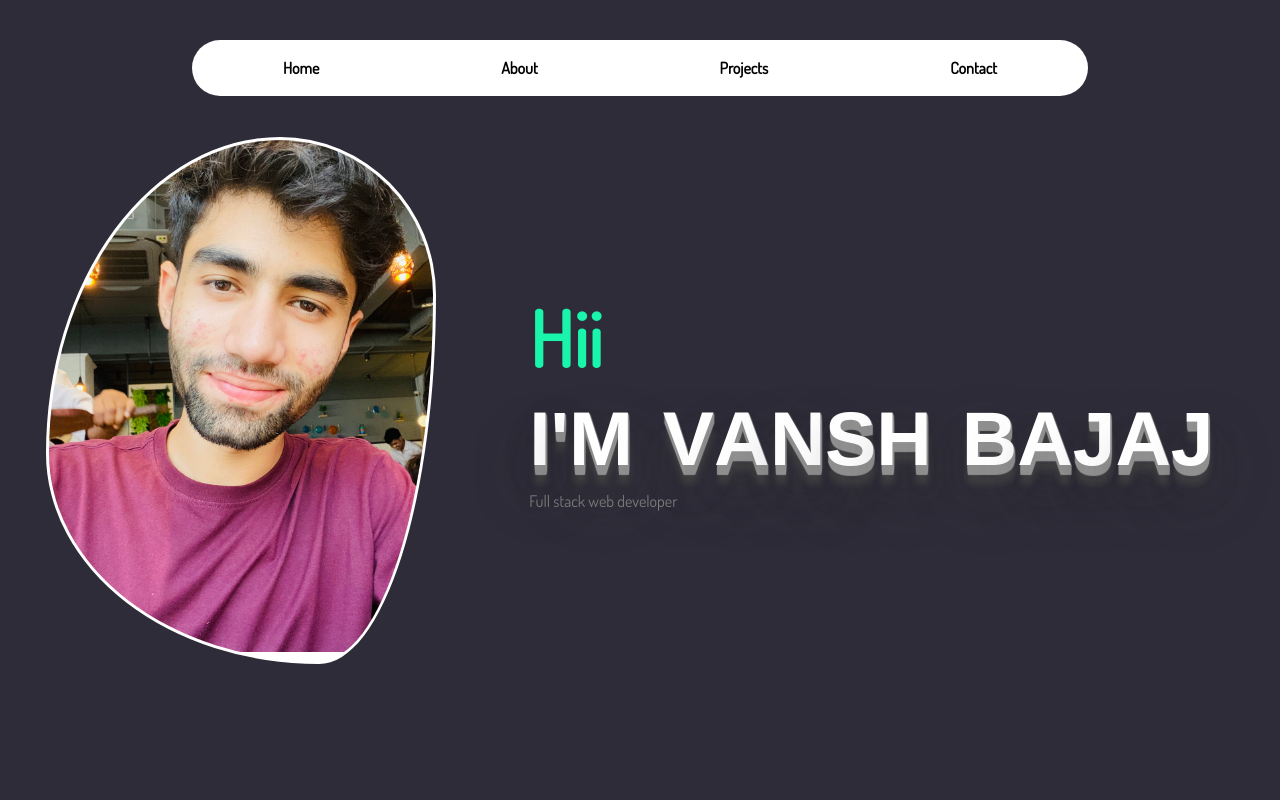
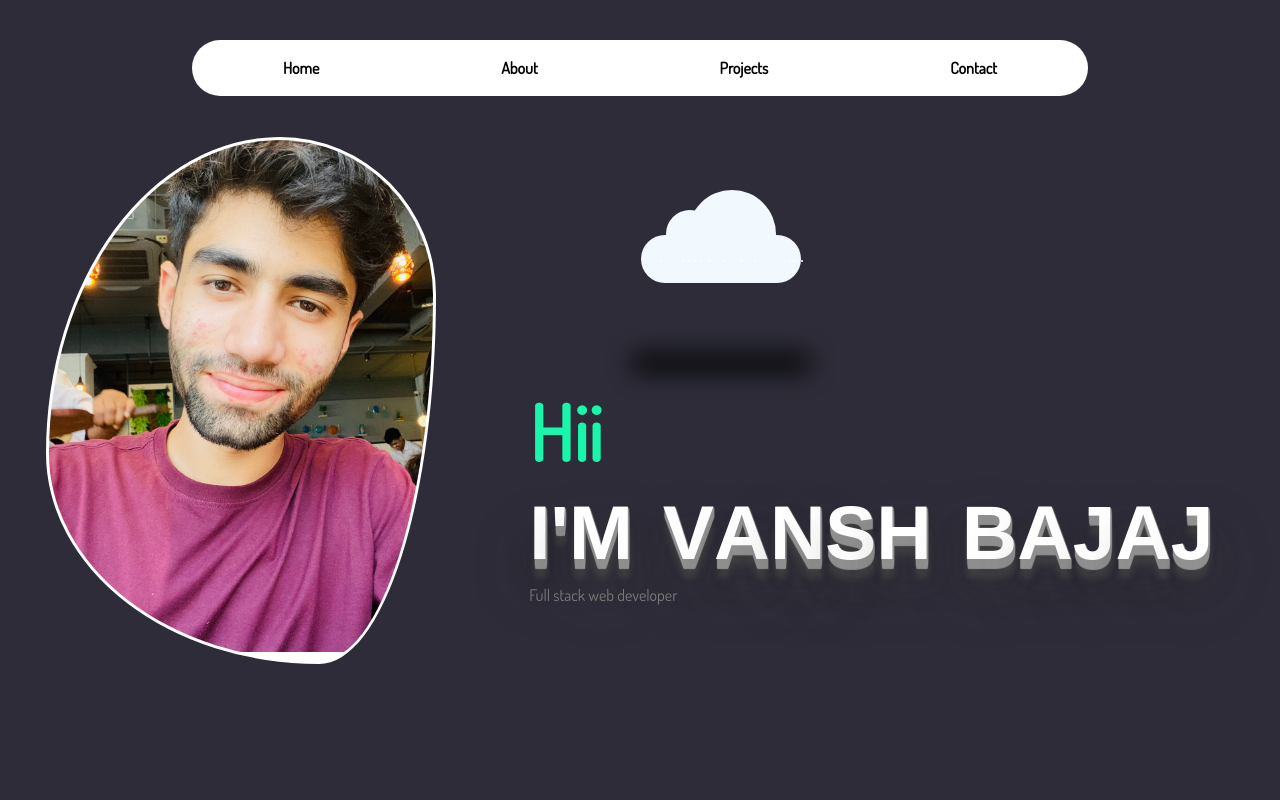
Before and after one commit to vanshbajaj13/Portfolio, a React (Create React App) app in the folder frontend/: page / in a window 1280 px wide. Shown: the top 800 px of the page. Built offline with nearby package versions, Linux system fonts and the light colour scheme; a web font is replaced by a local one.

Commit message:
added cloud

```diff
--- /dev/null
+++ b/frontend/src/components/Clouds/Cloud.jsx
@@ -0,0 +1,36 @@
+import React from "react";
+import Drop from "./Drop";
+
+const Cloud = () => {
+  var drop = [];
+  for (let i = 0; i < 20; i++) {
+    drop[i] = i;
+  }
+  function changeRain() {
+    let dr = document.getElementsByClassName("drop");
+    for (let i = 0; i < dr.length; i++) {
+        const element = dr[i];
+        if (element.style.width === "0.5rem") {
+          element.style.width = "0.1rem";
+          element.style.height = "0.1rem";
+        } else {
+            element.style.width = "0.5rem";
+            element.style.height = "0.5rem";
+        }
+    }
+  }
+  return (
+    <div className="cloudContainer">
+      <div id="cloud" onClick={changeRain}>
+        <span className="shadow"></span>
+        <div className="rain">
+          {drop.map((dr) => {
+            return <Drop key={dr} />;
+          })}
+        </div>
+      </div>
+    </div>
+  );
+};
+
+export default Cloud;
--- /dev/null
+++ b/frontend/src/components/Clouds/Drop.jsx
@@ -0,0 +1,15 @@
+import React from 'react'
+
+const Drop = () => {
+    var left = Math.random()*100;
+    var time = (Math.random()+0.6);
+    var delay = (Math.random());
+    left += "%";
+    time += "s";
+    delay += "s";
+  return (
+    <div className="drop" style={{left:left,animationDuration:time,animationDelay:delay}}></div>
+  )
+}
+
+export default Drop
--- a/frontend/src/components/Home/Home.jsx
+++ b/frontend/src/components/Home/Home.jsx
@@ -2,6 +2,7 @@ import Name from "./Name";
 import gsap from "gsap";
 import { useLayoutEffect, useState } from "react";
 import { ScrollTrigger } from "gsap/ScrollTrigger";
+import Cloud from "../Clouds/Cloud";
 gsap.registerPlugin(ScrollTrigger);
 
 const Home = () => {
@@ -73,6 +74,7 @@ const Home = () => {
         <img src="Images/bg.svg" alt="my pic" style={loaded ? {display: 'none'} : {}}/>
       </div>
       <div className="nameTextDiv">
+        <Cloud/>
         <h1 className="green">Hii</h1>
         <h1>
           <span>
--- a/frontend/src/components/Sky/Star.jsx
+++ b/frontend/src/components/Sky/Star.jsx
@@ -4,11 +4,17 @@ const Star = () => {
     var top = Math.random()*100;
     var left = Math.random()*100;
     var time = (Math.random()*9)+1;
+    var star = Math.floor(Math.random()*3);
+    if (star < 1) {
+        star = "star whiteStar"
+    } else {
+        star = "star yellowStar"
+    }
     top += "%";
     left += "%";
     time += "s";
   return (
-    <div className="star" style={{top: top,left:left,animationDuration:time}}></div>
+    <div className={star} style={{top: top,left:left,animationDuration:time}}></div>
   )
 }
 
--- a/frontend/src/index.css
+++ b/frontend/src/index.css
@@ -422,7 +422,7 @@ button.github:hover {
 .moon {
   position: relative;
   /* top: 100%; */
-  animation: rotation 24s linear infinite;
+  animation: rotation 24s linear infinite alternate;
   background: #F6EDBD;
   box-shadow: 0 0 5rem 0.75rem #f6edbd, 0 0 3rem 0.75rem #ece1a8 inset;
   border-radius: 50%;
@@ -544,10 +544,10 @@ button.github:hover {
 
 @keyframes rotation {
   0%{
-    transform: rotate(-10deg) translateX(-45rem) rotate(0deg);
+    transform: rotate(-10deg) translateX(-40rem) rotate(0deg);
   }
   100%{
-    transform: rotate(10deg) translateX(45rem) rotate(360deg);
+    transform: rotate(10deg) translateX(40rem) rotate(360deg);
   }
 }
 
@@ -625,6 +625,13 @@ button.github:hover {
   width: 2px;
   animation: 3s shining 3.1s infinite;
 }
+
+.yellowStar{
+  background-color: #F6EDBD;
+}
+.whiteStar{
+  background-color: #fff;
+}
 @keyframes shining {
   0% {
       opacity: 1;
@@ -637,6 +644,103 @@ button.github:hover {
   }
 }
 
+
+/* cloud and rain */
+
+.cloudContainer{
+  position: relative;
+  top: -5rem;
+  background-color: transparent;
+}
+
+#cloud {
+	width: 10rem;
+	height: 3rem;
+	background: #f2f9fe;
+	position: relative;
+	margin: 120px auto 20px;
+	-webkit-border-radius: 50px;
+	-moz-border-radius: 50px;
+	border-radius: 50px;
+  -webkit-animation: mover 3.5s infinite  alternate;
+  animation: mover 6s infinite  alternate;
+}
+
+
+#cloud:after, div#cloud:before {
+	content: '';
+	position: absolute;
+	background: #f2f9fe;
+}
+
+#cloud:after {
+	width: 3rem;
+	height: 3rem;
+  -webkit-border-radius: 100%;
+  -moz-border-radius: 100%;
+  border-radius: 100%;
+	top: -25px;
+	left: 25px;
+}
+
+#cloud:before {
+	width: 5.5rem;
+	height: 5.5rem;
+	-webkit-border-radius: 100%;
+	-moz-border-radius: 100%;
+	border-radius: 100%;
+	top: -45px;
+	right: 25px;
+}
+
+.shadow {
+	width: 10rem;
+	position: absolute;
+	bottom: -80px;
+	background: black;
+	z-index: 1;
+	-webkit-border-radius: 50%;
+	-moz-border-radius: 50%;
+	border-radius: 50%;
+	-webkit-box-shadow: 0px 0px 25px 8px rgba(0,0,0,1);
+	-moz-box-shadow: 0px 0px 25px 8px rgba(0,0,0,1);
+	box-shadow: 0px 0px 25px 8px rgba(0,0,0,1);
+}
+
+.rain {
+  position : absolute;
+  height : 80%;
+  width : 100%;
+  color: black;
+  background: transparent;
+}
+
+.drop {
+  position : absolute;
+  background : white;
+  opacity : 2;
+  height: 100px;
+  top : 25px;
+  width : 0.1rem;
+  height : 0.1rem;
+  border-radius: 100%;
+  animation : fall 3s linear 0.69s infinite;
+}
+
+
+@keyframes fall {
+	0%{
+    margin-top: 0px;
+  }
+  100%{
+    margin-top: 100px;
+  }
+}
+
+@keyframes mover {
+    0% { transform: translateX(-100%); }
+    100% { transform: translateX(100%); }
+}
 
 /* universal */
 svg {
```
Also changed, not shown: 11 other files (tests, documents, lock files or other folders).
